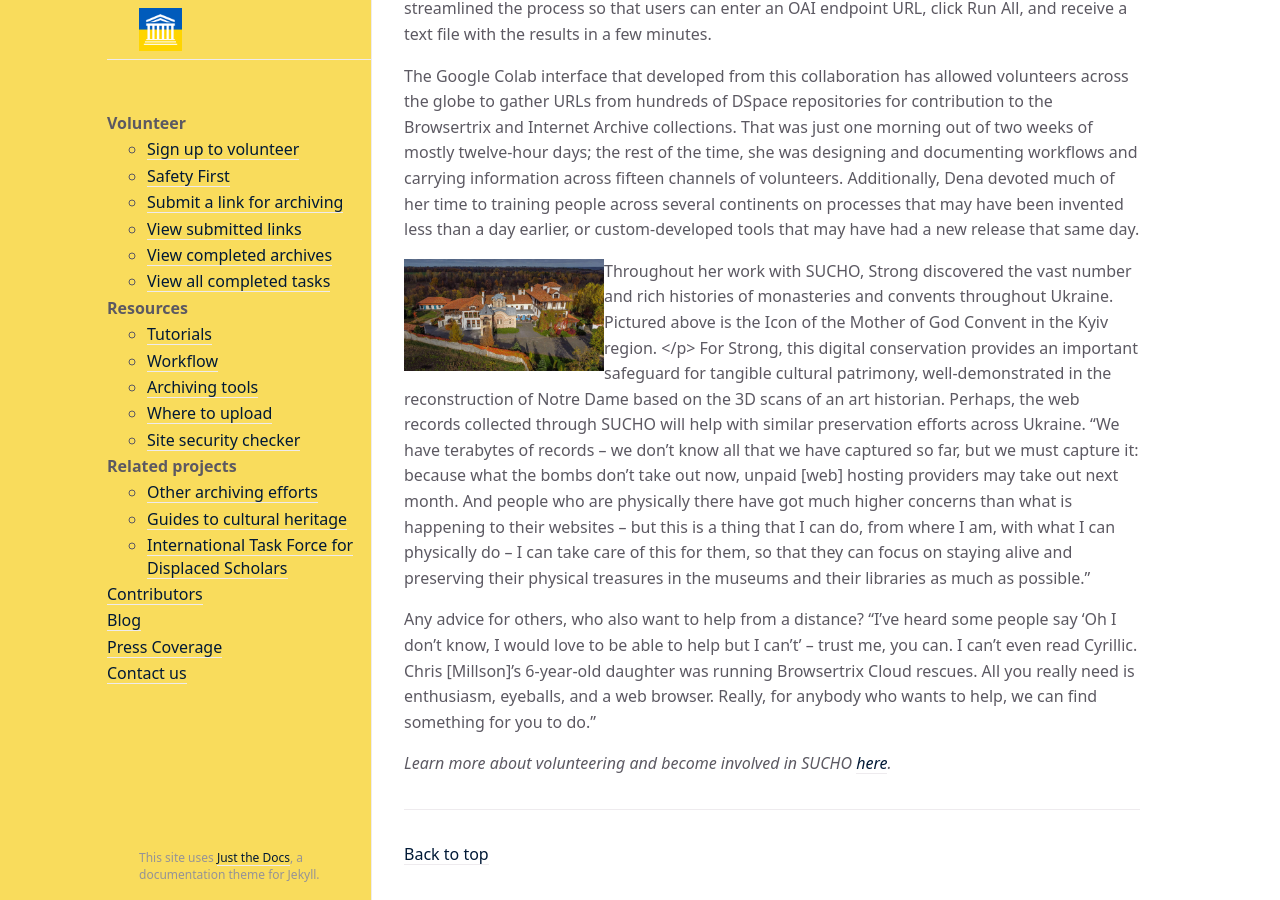
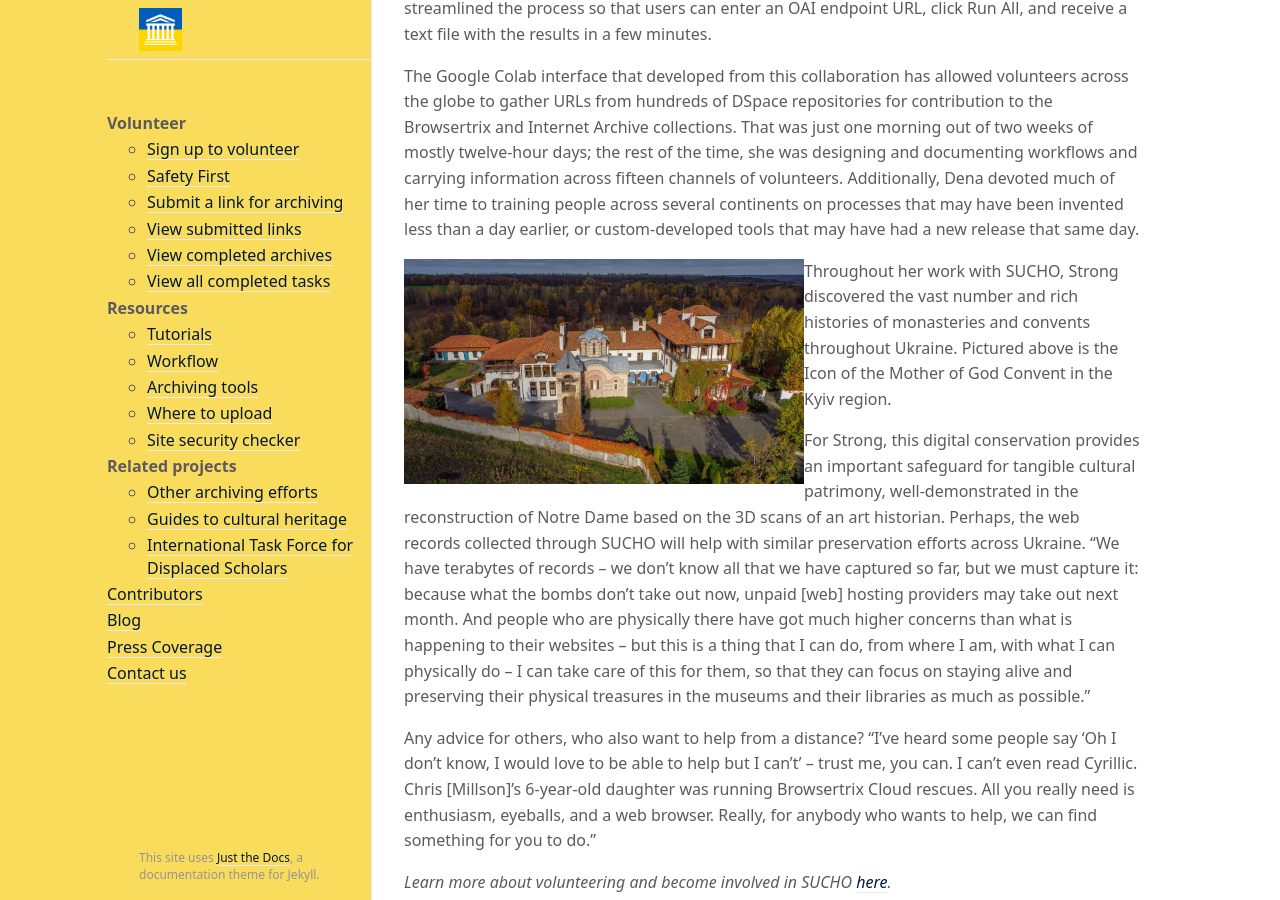
Before and after one commit to sucho-archiving/sucho-archiving.github.io, a Jekyll site: the page built from _posts/2022-04-01-profile-dena-strong.md, in a window 1280 px wide and 900 px high, scrolled down 1153 px. Built offline with Jekyll 4.4.1, drawn with Linux system fonts in a browser that asks for light colours.

Commit message:
updated image formatting

```diff
--- a/_posts/2022-04-01-profile-dena-strong.md
+++ b/_posts/2022-04-01-profile-dena-strong.md
@@ -9,7 +9,7 @@ category: profile
 
 Dena Strong, Senior Information Design Specialist at the University of Illinois at Urbana Champaign, has her master's degree in Library and Information Sciences as well as a dual bachelor's degree in English and Technical Theatre. What's been most helpful for her involvement in SUCHO so far? "The technical theatre degree has been really valuable here, in many more ways than you would expect – in terms of improvising things on the go, high speed information, figure it out on the fly, go go go," Strong stated. "I've always had this tension living in my head between high speed improv and long-term digital preservation." Working with SUCHO has been the perfect opportunity for her to balance said tension.
 
-<img src="/assets/images/DenaStrongHeadshot.jpg" width="200px" style="float:right;" title="Credit: Photograph by Dena Strong">
+<img src="/assets/images/DenaStrongHeadshot.jpg" width="200px" style="float:right;" alt="photo of Dena Strong" title="Credit: Photograph by Dena Strong">
 
 Dena Strong has worked in Technology Services at the University of Illinois at Urbana Champaign for twenty years. She began volunteering with SUCHO in early March.
 
@@ -17,9 +17,10 @@ When she received an email call for volunteers in early March, Strong felt empow
 
 The Google Colab interface that developed from this collaboration has allowed volunteers across the globe to gather URLs from hundreds of DSpace repositories for contribution to the Browsertrix and Internet Archive collections. That was just one morning out of two weeks of mostly twelve-hour days; the rest of the time, she was designing and documenting workflows and carrying information across fifteen channels of volunteers. Additionally, Dena devoted much of her time to training people across several continents on processes that may have been invented less than a day earlier, or custom-developed tools that may have had a new release that same day.
 
-<img src="/assets/images/icon-mother-of-god.jpg" width="200px" style="float:left;" title="Credit: Image courtesy of monasteries.org.ua">
+<img src="/assets/images/icon-mother-of-god.jpg" width="400px" style="float:left;" class="center" alt="image of Ion Mother of God monastery" title="Credit: Image courtesy of monasteries.org.ua">
 
-Throughout her work with SUCHO, Strong discovered the vast number and rich histories of monasteries and convents throughout Ukraine. Pictured above is the Icon of the Mother of God Convent in the Kyiv region. </p>
+Throughout her work with SUCHO, Strong discovered the vast number and rich histories of monasteries and convents throughout Ukraine. Pictured above is the Icon of the Mother of God Convent in the Kyiv region.
+
 For Strong, this digital conservation provides an important safeguard for tangible cultural patrimony, well-demonstrated in the reconstruction of Notre Dame based on the 3D scans of an art historian. Perhaps, the web records collected through SUCHO will help with similar preservation efforts across Ukraine. "We have terabytes of records – we don't know all that we have captured so far, but we must capture it: because what the bombs don't take out now, unpaid [web] hosting providers may take out next month. And people who are physically there have got much higher concerns than what is happening to their websites – but this is a thing that I can do, from where I am, with what I can physically do – I can take care of this for them, so that they can focus on staying alive and preserving their physical treasures in the museums and their libraries as much as possible."
 
 Any advice for others, who also want to help from a distance? "I've heard some people say 'Oh I don't know, I would love to be able to help but I can't' – trust me, you can. I can't even read Cyrillic. Chris [Millson]'s 6-year-old daughter was running Browsertrix Cloud rescues. All you really need is enthusiasm, eyeballs, and a web browser. Really, for anybody who wants to help, we can find something for you to do."
```
